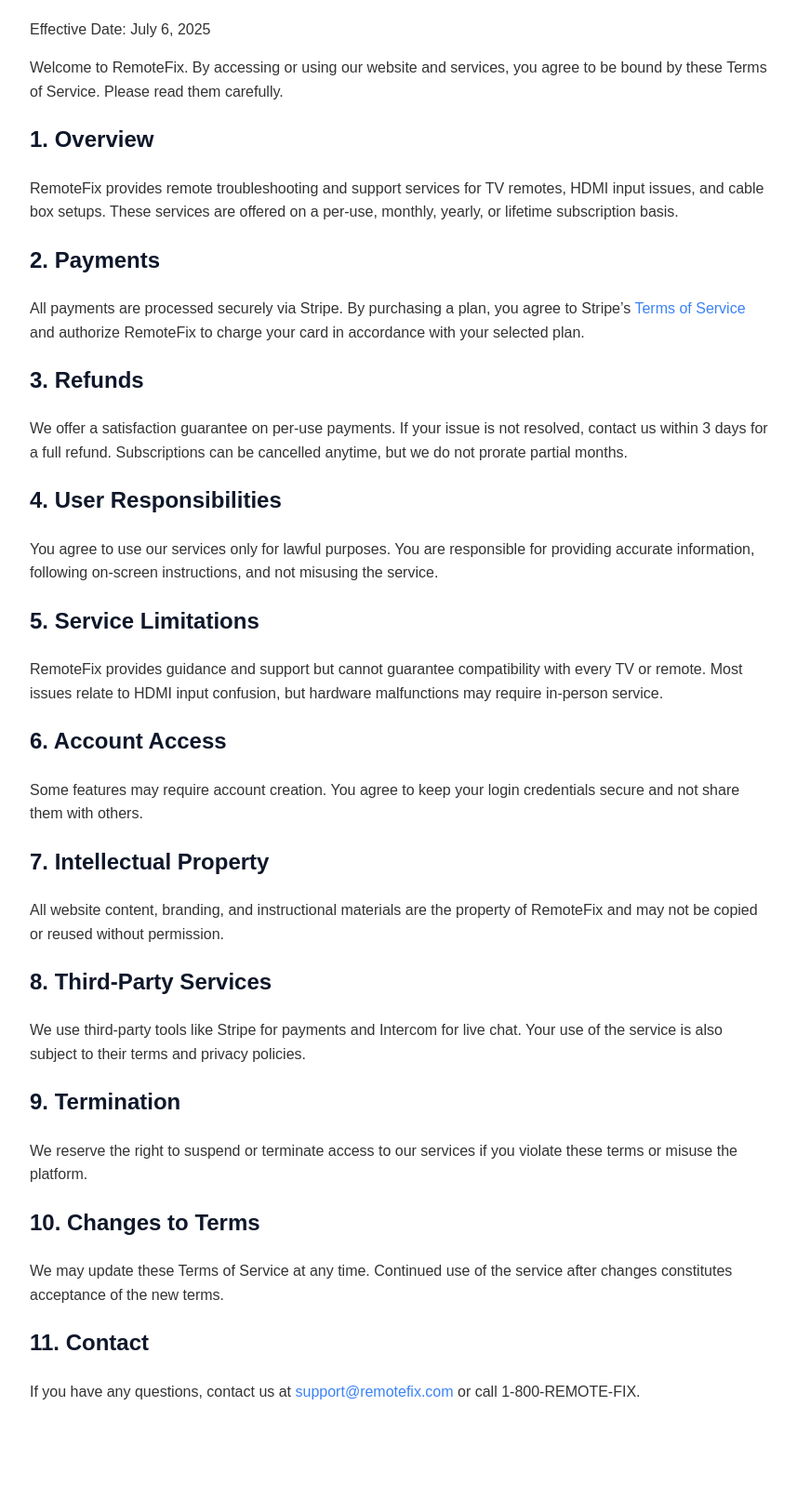
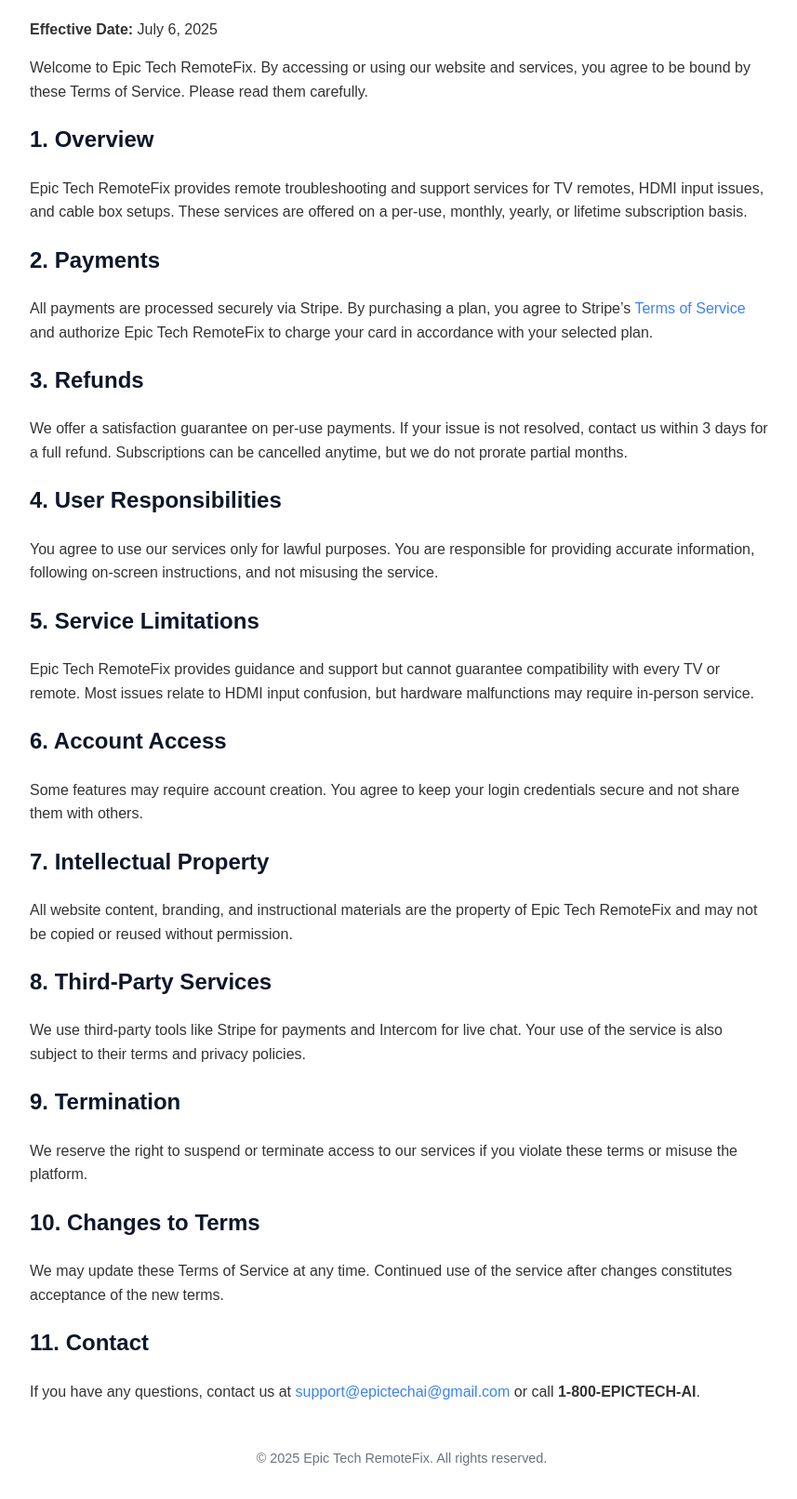
Before and after one commit to Sm0k367/remote-rescue, a plain HTML site: page terms.html in a window 1280 px wide. Shown: the part 86-1698 px from the top of the page at 93% size, without its empty margins (208-1065 px from the left). Before the commit the page ends 1627 px from the top, so only its background shows below. Drawn offline with Linux system fonts and the light colour scheme.

Commit message:
Update terms.html

```diff
--- a/terms.html
+++ b/terms.html
@@ -1,9 +1,9 @@
 <!DOCTYPE html>
 <html lang="en">
 <head>
-  <meta charset="UTF-8">
-  <meta name="viewport" content="width=device-width, initial-scale=1.0">
-  <title>Terms of Service | RemoteFix</title>
+  <meta charset="UTF-8" />
+  <meta name="viewport" content="width=device-width, initial-scale=1.0" />
+  <title>Terms of Service | Epic Tech RemoteFix</title>
   <style>
     body {
       font-family: Arial, sans-serif;
@@ -20,20 +20,26 @@
       color: #3b82f6;
       text-decoration: none;
     }
+    footer {
+      margin-top: 3rem;
+      font-size: 0.9rem;
+      text-align: center;
+      color: #6b7280;
+    }
   </style>
 </head>
 <body>
 
 <h1>Terms of Service</h1>
-<p>Effective Date: July 6, 2025</p>
+<p><strong>Effective Date:</strong> July 6, 2025</p>
 
-<p>Welcome to RemoteFix. By accessing or using our website and services, you agree to be bound by these Terms of Service. Please read them carefully.</p>
+<p>Welcome to Epic Tech RemoteFix. By accessing or using our website and services, you agree to be bound by these Terms of Service. Please read them carefully.</p>
 
 <h2>1. Overview</h2>
-<p>RemoteFix provides remote troubleshooting and support services for TV remotes, HDMI input issues, and cable box setups. These services are offered on a per-use, monthly, yearly, or lifetime subscription basis.</p>
+<p>Epic Tech RemoteFix provides remote troubleshooting and support services for TV remotes, HDMI input issues, and cable box setups. These services are offered on a per-use, monthly, yearly, or lifetime subscription basis.</p>
 
 <h2>2. Payments</h2>
-<p>All payments are processed securely via Stripe. By purchasing a plan, you agree to Stripe’s <a href="https://stripe.com/legal">Terms of Service</a> and authorize RemoteFix to charge your card in accordance with your selected plan.</p>
+<p>All payments are processed securely via Stripe. By purchasing a plan, you agree to Stripe’s <a href="https://stripe.com/legal" target="_blank">Terms of Service</a> and authorize Epic Tech RemoteFix to charge your card in accordance with your selected plan.</p>
 
 <h2>3. Refunds</h2>
 <p>We offer a satisfaction guarantee on per-use payments. If your issue is not resolved, contact us within 3 days for a full refund. Subscriptions can be cancelled anytime, but we do not prorate partial months.</p>
@@ -42,13 +48,13 @@
 <p>You agree to use our services only for lawful purposes. You are responsible for providing accurate information, following on-screen instructions, and not misusing the service.</p>
 
 <h2>5. Service Limitations</h2>
-<p>RemoteFix provides guidance and support but cannot guarantee compatibility with every TV or remote. Most issues relate to HDMI input confusion, but hardware malfunctions may require in-person service.</p>
+<p>Epic Tech RemoteFix provides guidance and support but cannot guarantee compatibility with every TV or remote. Most issues relate to HDMI input confusion, but hardware malfunctions may require in-person service.</p>
 
 <h2>6. Account Access</h2>
 <p>Some features may require account creation. You agree to keep your login credentials secure and not share them with others.</p>
 
 <h2>7. Intellectual Property</h2>
-<p>All website content, branding, and instructional materials are the property of RemoteFix and may not be copied or reused without permission.</p>
+<p>All website content, branding, and instructional materials are the property of Epic Tech RemoteFix and may not be copied or reused without permission.</p>
 
 <h2>8. Third-Party Services</h2>
 <p>We use third-party tools like Stripe for payments and Intercom for live chat. Your use of the service is also subject to their terms and privacy policies.</p>
@@ -60,7 +66,11 @@
 <p>We may update these Terms of Service at any time. Continued use of the service after changes constitutes acceptance of the new terms.</p>
 
 <h2>11. Contact</h2>
-<p>If you have any questions, contact us at <a href="mailto:support@remotefix.com">support@remotefix.com</a> or call 1-800-REMOTE-FIX.</p>
+<p>If you have any questions, contact us at <a href="mailto:support@epictechai@gmail.com">support@epictechai@gmail.com</a> or call <strong>1-800-EPICTECH-AI</strong>.</p>
+
+<footer>
+  &copy; 2025 Epic Tech RemoteFix. All rights reserved.
+</footer>
 
 </body>
 </html>
```
